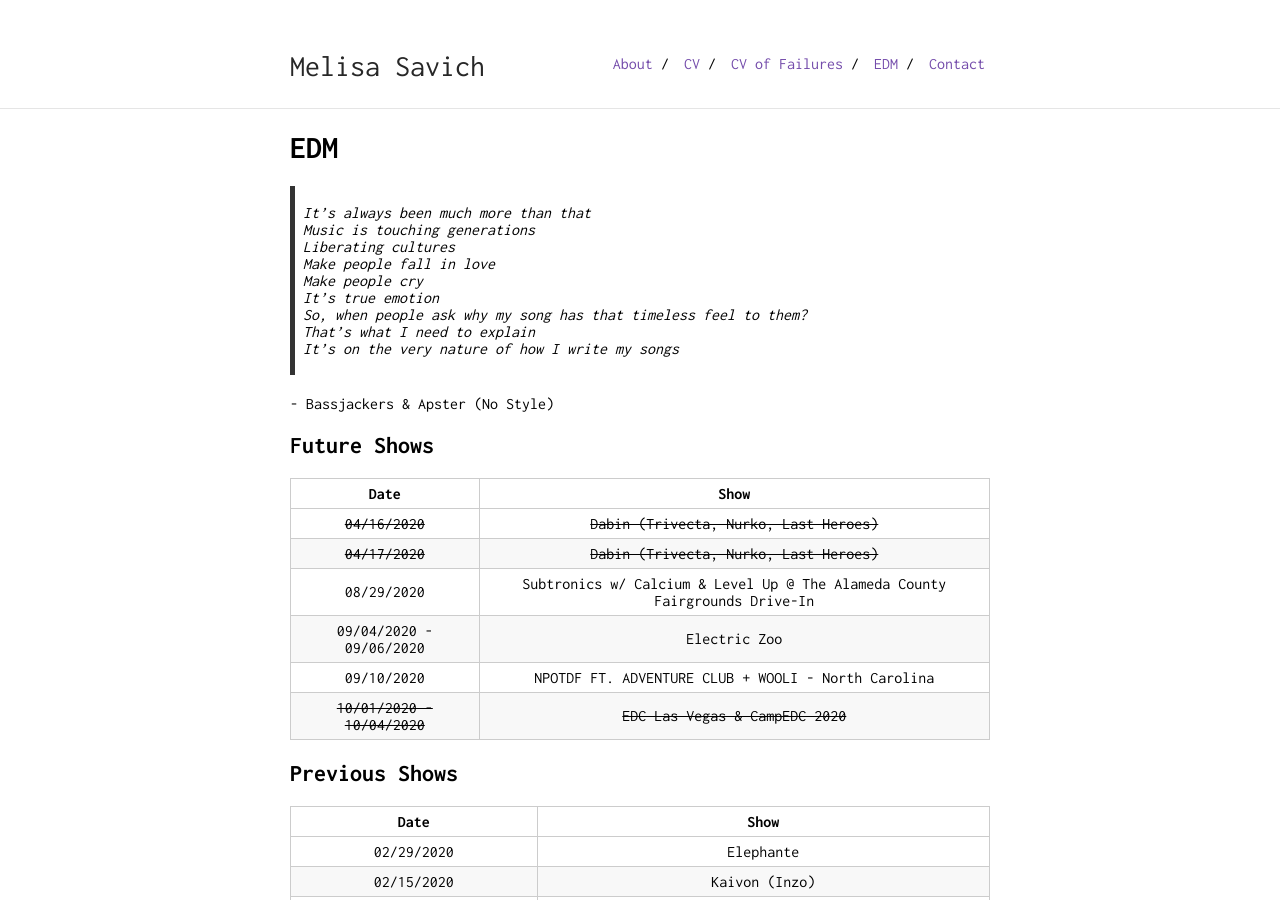
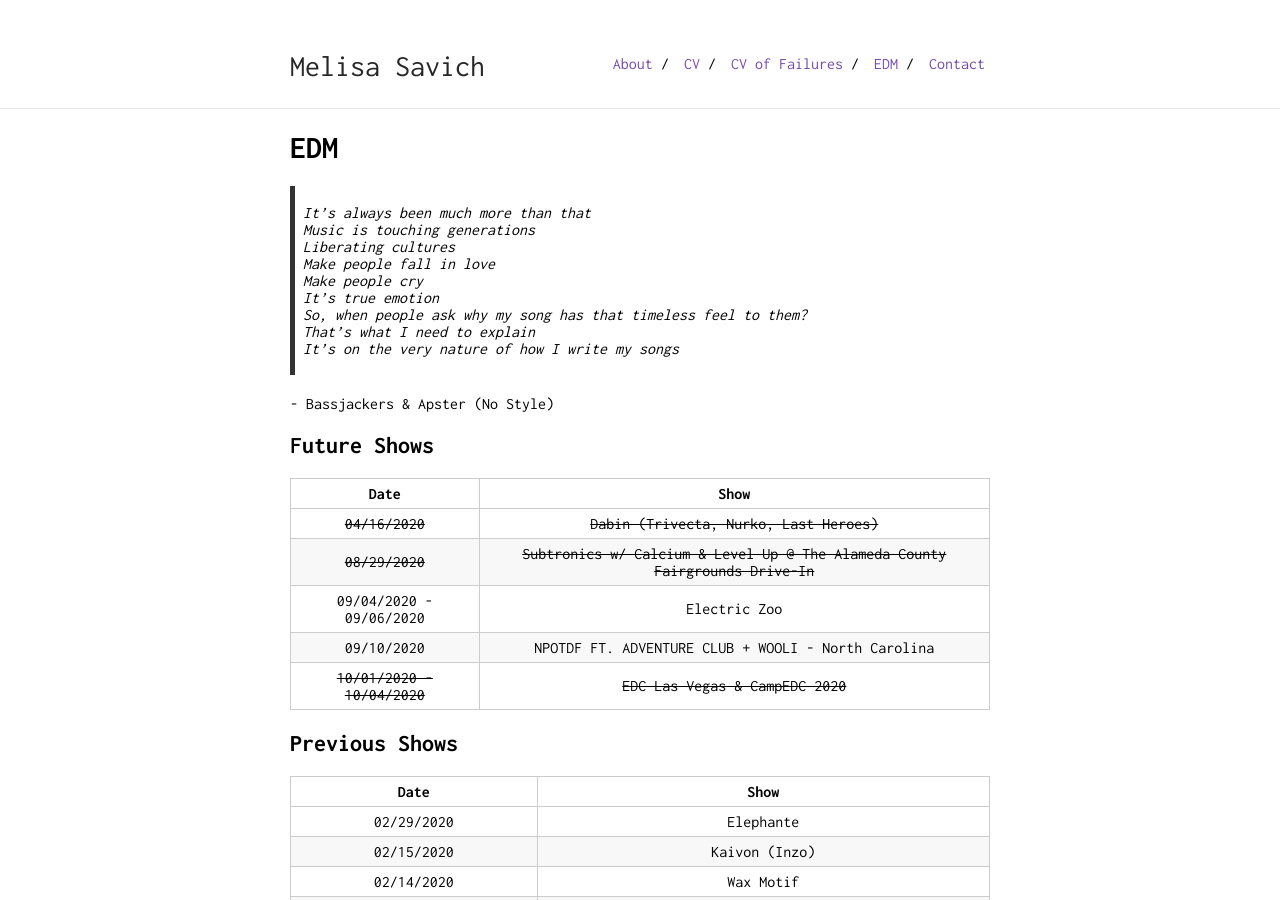
Before and after one commit to mksavic/mksavic.github.io, a Jekyll site: the page built from edm.md, in a window 1280 px wide and 900 px high. Built offline with Jekyll 4.4.1, drawn with Linux system fonts in a browser that asks for light colours; our own code applies the rules of GitHub Pages for plain Markdown files.

Commit message:
update edm.md

```diff
--- a/edm.md
+++ b/edm.md
@@ -22,8 +22,7 @@ is_contact: true
 |            Date             |                                    Show                                    |
 |:---------------------------:|:--------------------------------------------------------------------------:|
 |       ~~04/16/2020~~        |                  ~~Dabin (Trivecta, Nurko, Last Heroes)~~                  |
-|       ~~04/17/2020~~        |                  ~~Dabin (Trivecta, Nurko, Last Heroes)~~                  |
-|         08/29/2020          | Subtronics w/ Calcium & Level Up @ The Alameda County Fairgrounds Drive-In |
+|         ~~08/29/2020~~          | ~~Subtronics w/ Calcium & Level Up @ The Alameda County Fairgrounds Drive-In~~ |
 |   09/04/2020 - 09/06/2020   |                                Electric Zoo                                |
 |         09/10/2020          |             NPOTDF FT. ADVENTURE CLUB + WOOLI - North Carolina             |
 | ~~10/01/2020 - 10/04/2020~~ |                      ~~EDC Las Vegas & CampEDC 2020~~                      |
```
